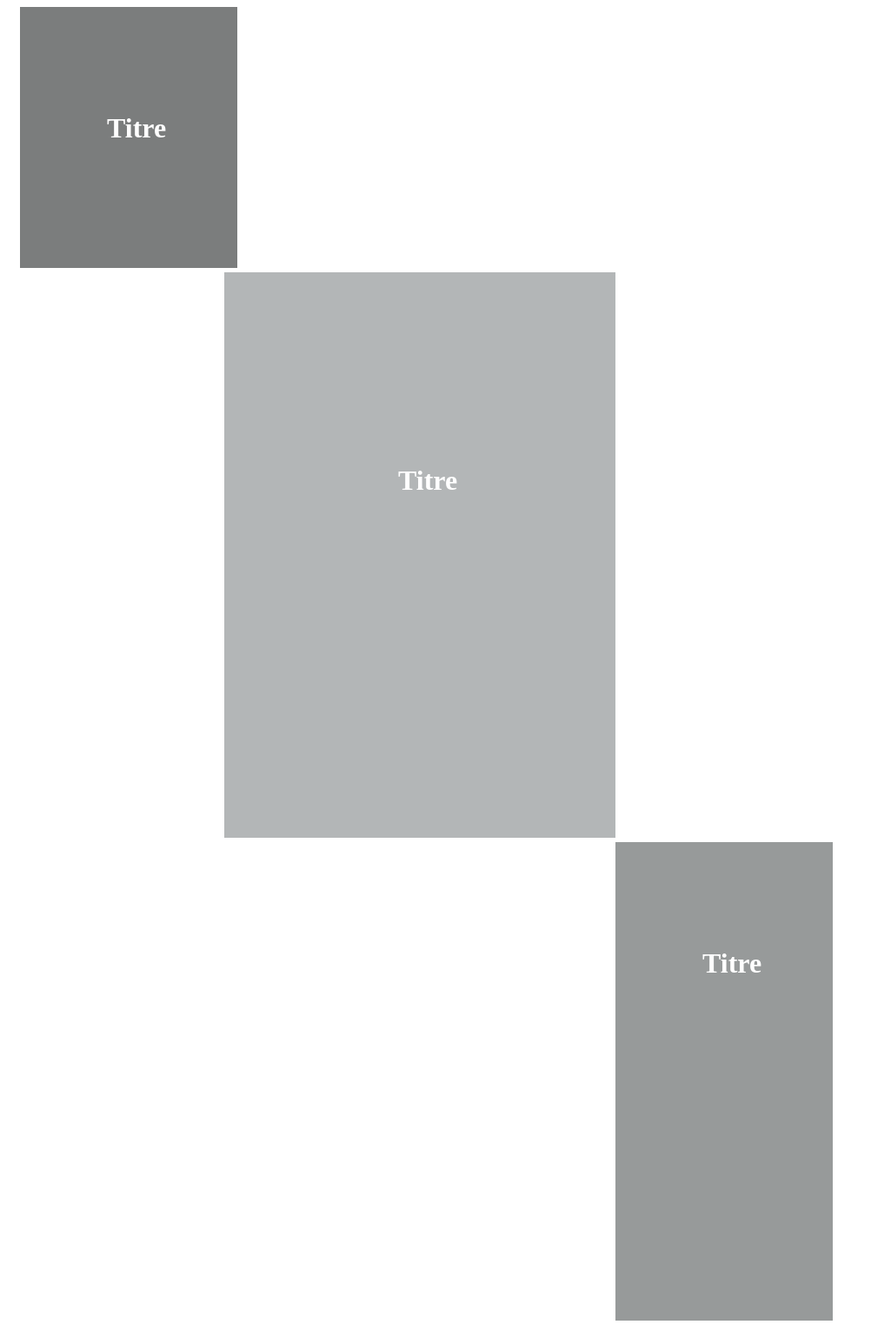
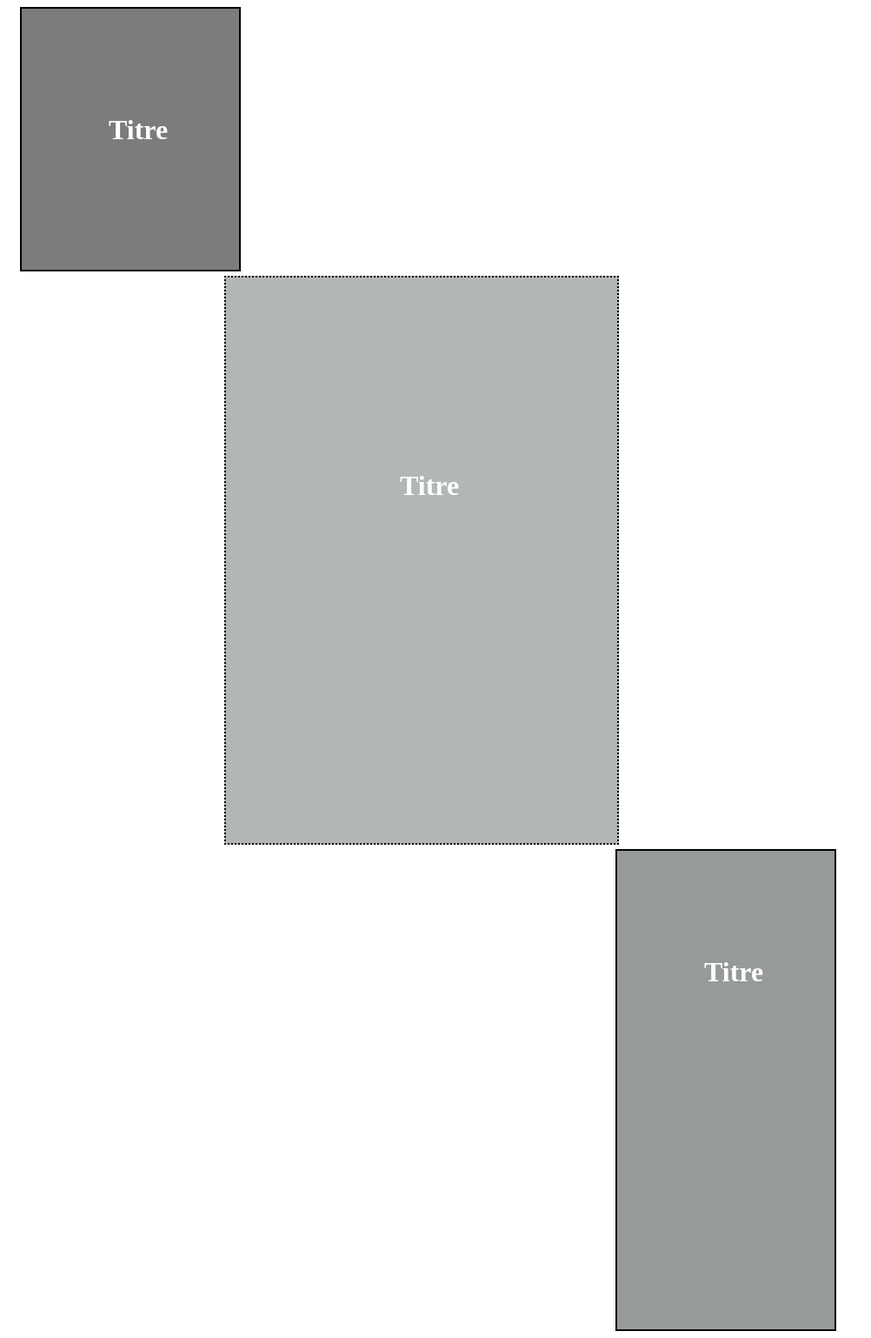
Before and after one commit to Emenez29/emenez29.github.io, a plain HTML site: page controle-PW-MENEZ-2022/index ex1.html in a window 1280 px wide. Shown: the whole page at 87% size, without its empty margins (0-1002 px from the left). Drawn offline with Linux system fonts and the light colour scheme.

Commit message:
Update Ex1.css

```diff
--- a/controle-PW-MENEZ-2022/Ex1.css
+++ b/controle-PW-MENEZ-2022/Ex1.css
@@ -20,15 +20,16 @@
     margin-top: 5px;
     margin-bottom: 5px;
     border-left: 1px;
-    border-right: 1px;
+    border-right: 0px;
     border-top: 1px;
     border-bottom: 1px;
     padding: 100px;
     background-color: #7B7D7D;
     color: white;
+    border : 2px solid black
   }
 
-  .h2{
+  .h1{
     margin: 0 0 1rem;
     letter-spacing: 1px;
     text-transform: uppercase;
@@ -50,6 +51,7 @@
     padding: 200px;
     background-color: #B3B6B7;
     color: white;
+    border : 2px dotted black
   }
 
   /* RIGHT COLUMN */
@@ -66,4 +68,5 @@
     padding: 100px;
     background-color: #979A9A;
     color: white;
+    border : 2px solid black
   }
```
